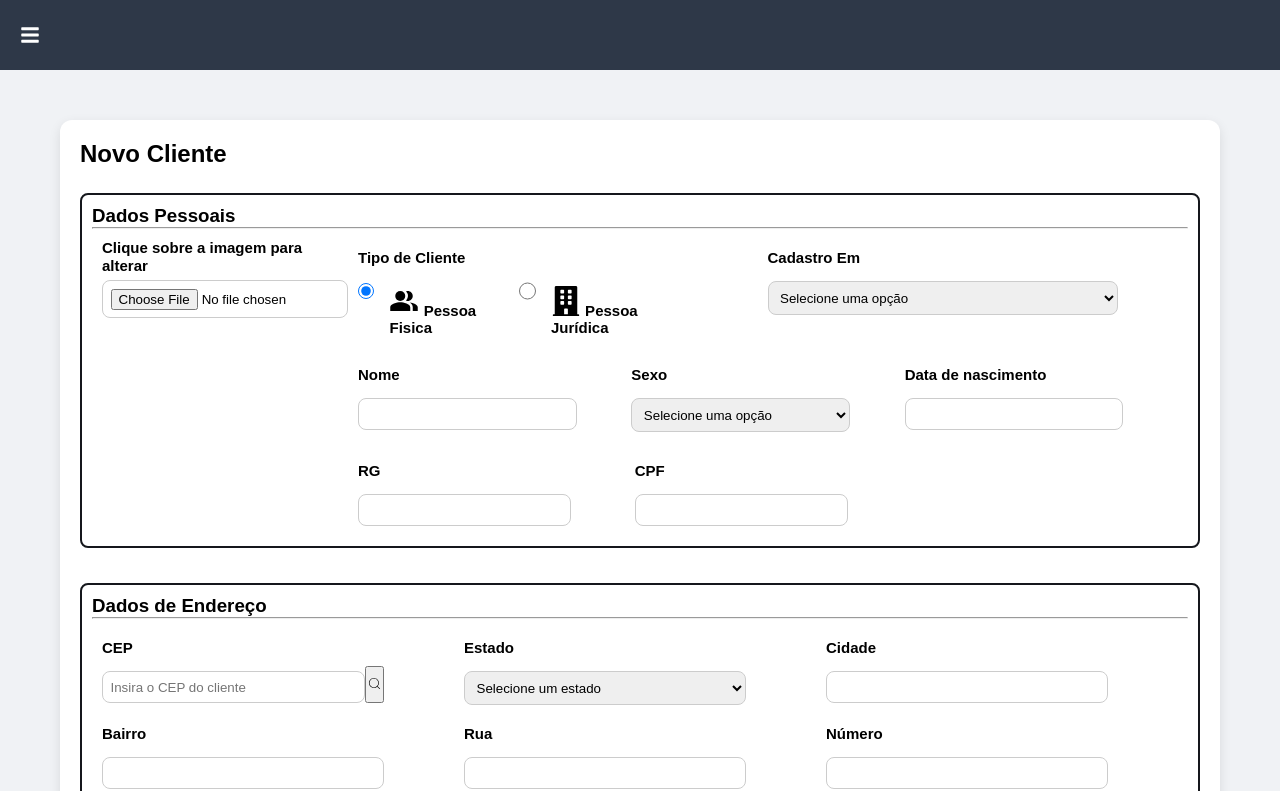
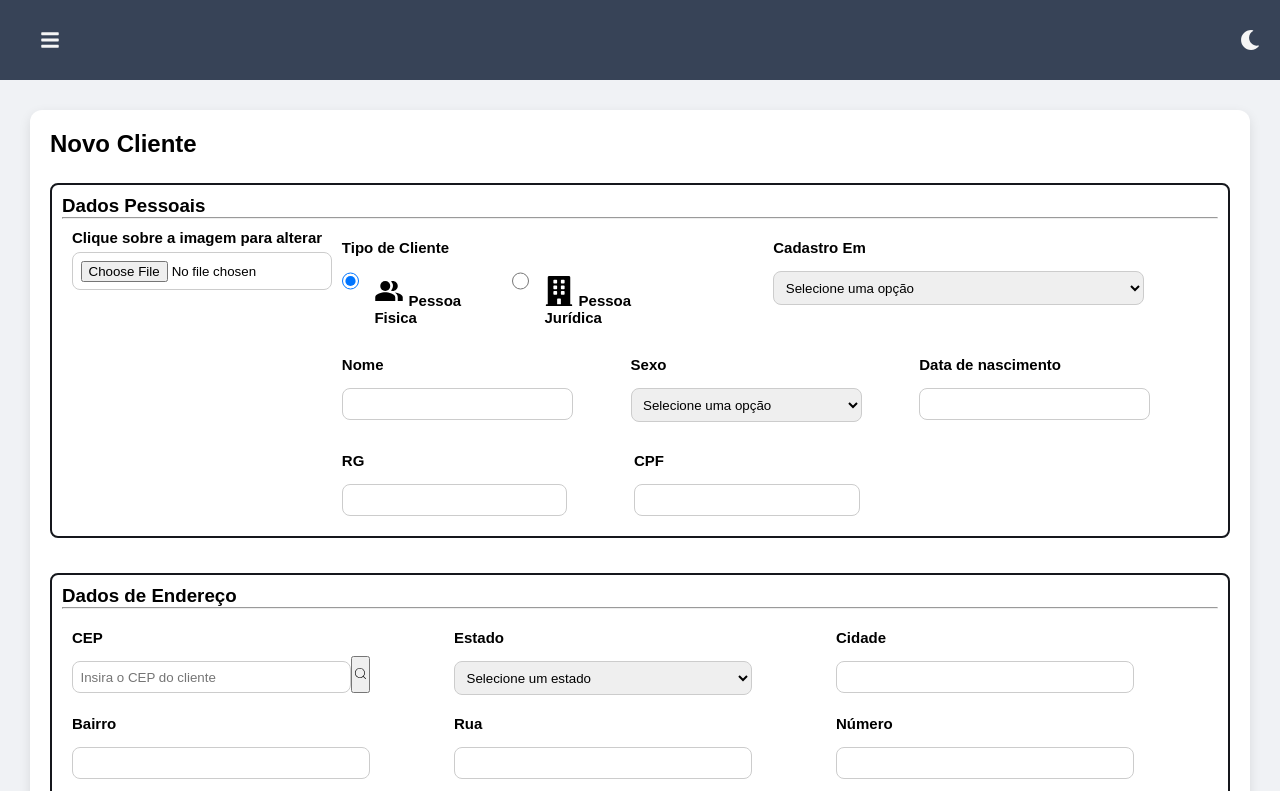
Before and after one commit to slicedcheese1/OticaCrud, a React (Vite) app: page /Sistema/ClienteCadastro in a window 1280 px wide. Shown: the top 791 px of the page. Built offline with nearby package versions, Linux system fonts and the light colour scheme.

Commit message:
Ajuste Header / DarkTheme / Scroll Sidebar / Menu Sidebar

```diff
--- a/src/App.css
+++ b/src/App.css
@@ -7,10 +7,9 @@ body {
 }
 
 .container{
-    margin-top: 80px;
-    padding: 4rem;
-    padding-top: 2rem;
-    transition: margin-left 500ms;
+    padding: 1rem;
+    padding-top: 1rem;
+    transition: margin-left 270ms;
 }
 
 .sidebar-open {
--- /dev/null
+++ b/src/DarkMode/DarkModeTheme.css
@@ -0,0 +1,11 @@
+:root{
+    --background-color: #ffffff;
+    --text-color: #2e3848;
+    --card-color: #E0E0E0;
+}
+
+.dark-mode{
+    --background-color: #ffffff;
+    --text-color: #2e3848;
+    --card-color: #E0E0E0;
+}
--- /dev/null
+++ b/src/DarkMode/DarkModeTheme.jsx
@@ -0,0 +1,24 @@
+// src/DarkMode/ThemeContext.js
+import React, { createContext, useState, useContext, useEffect } from 'react';
+
+const ThemeContext = createContext();
+
+export const ThemeProvider = ({ children }) => {
+  const [theme, setTheme] = useState('light');
+
+  const toggleTheme = () => {
+    setTheme((prevTheme) => (prevTheme === 'light' ? 'dark' : 'light'));
+  };
+
+  useEffect(() => {
+    document.body.className = theme === 'dark' ? 'dark-mode' : '';
+  }, [theme]);
+
+  return (
+    <ThemeContext.Provider value={{ theme, toggleTheme }}>
+      {children}
+    </ThemeContext.Provider>
+  );
+};
+
+export const useTheme = () => useContext(ThemeContext);
--- a/src/Menu/Sidebar.jsx
+++ b/src/Menu/Sidebar.jsx
@@ -6,27 +6,31 @@ import * as AiIcons from 'react-icons/ai';
 import { SidebarData } from './SidebarData';
 import SubMenu from './SubMenu';
 import { IconContext } from 'react-icons/lib';
+import { useTheme } from '../DarkMode/DarkModeTheme';
+import { FaSun, FaMoon } from 'react-icons/fa';
 
 const Nav = styled.div`
-  position: fixed;
+  position: relative;
   top: 0;
   width: 100%;
-  background: #2e3848;
-  height: 70px;
+  background: #374357;
+  height: 80px;
   display: flex;
-  justify-content: flex-start;
+  justify-content: space-between;
   align-items: center;
-  z-index: 1000; /* Valor alto para garantir que o cabeçalho fique no topo */
+  z-index: 1000;
+  padding: 0 2rem;
 `;
 
 const NavIcon = styled(Link)`
-  margin-left: 2rem;
   font-size: 2rem;
   height: 80px;
   display: flex;
-  justify-content: flex-start;
+  justify-content: ${({ sidebarOpen }) => (sidebarOpen ? 'flex-start' : 'center')};
   align-items: center;
   color: #f5f5f5;
+  transition: margin-left 0.3s ease;
+  margin-left: ${({ sidebarOpen }) => (sidebarOpen ? '250px' : '2rem')};
 `;
 
 const SidebarNav = styled.nav`
@@ -38,28 +42,77 @@ const SidebarNav = styled.nav`
   position: fixed;
   top: 0;
   left: ${({ sidebar }) => (sidebar ? '0' : '-100%')};
-  transition: 350ms;
-  z-index: 10;
+  transition: left 300ms;
+  z-index: 1001;
   overflow: auto;
-  `;
+
+  &::-webkit-scrollbar {
+    width: 12px;
+  }
+  &::-webkit-scrollbar-track {
+    background: #262c38;
+    border-radius: 10px;
+  }
+  &::-webkit-scrollbar-thumb {
+    background: #262c38;
+    border-radius: 10px;
+  }
+  &::-webkit-scrollbar-thumb:hover {
+    background: #555;
+  }
+`;
 
 const SidebarWrap = styled.div`
   width: 100%;
 `;
 
-const Sidebar = ({ sidebar, showSidebar}) => {
+const ThemeToggleButton = styled.button`
+  background: none;
+  border: none;
+  color: #f5f5f5;
+  width: 20px;
+  height: 20px;
+  cursor: pointer;
+  display: flex;
+  align-items: center;
+  justify-content: center;
+  margin-left: auto;
+
+  &:hover {
+    color: #f5f5f5;
+  }
+
+  svg {
+    width: 100%;
+    height: 100%;
+  }
+`;
+
+
+const Sidebar = ({ sidebar, showSidebar }) => {
+  const { theme, toggleTheme } = useTheme();
+  const [sidebarOpen, setSidebarOpen] = useState(false);
+
+  const handleSidebarToggle = () => {
+    setSidebarOpen(!sidebarOpen);
+    showSidebar();
+  };
+
   return (
     <>
-      <IconContext.Provider value={{ color: '#ffff' }}>
+      <IconContext.Provider value={{ color: '#f5f5f5' }}>
         <Nav>
-          <NavIcon to='#'>
-            <FaIcons.FaBars onClick={showSidebar} />
+          <NavIcon to="#" sidebarOpen={sidebarOpen}>
+            <FaIcons.FaBars onClick={handleSidebarToggle} />
           </NavIcon>
+          <ThemeToggleButton onClick={toggleTheme}>
+            {theme === 'light' ? <FaMoon /> : <FaSun />}
+          </ThemeToggleButton>
         </Nav>
-        <SidebarNav sidebar={sidebar}>
+        <SidebarNav sidebar={sidebarOpen}>
           <SidebarWrap>
-            <NavIcon to='#'>
-              <AiIcons.AiOutlineClose onClick={showSidebar} />
+            <NavIcon to="#">
+              Aqui vai ser foto e nome
             </NavIcon>
             {SidebarData.map((item, index) => {
               return <SubMenu item={item} key={index} />;
--- a/src/Sistema.jsx
+++ b/src/Sistema.jsx
@@ -1,11 +1,15 @@
 import { Outlet } from 'react-router-dom'
 import Sidebar from './Menu/Sidebar'
 import { useState } from 'react'
+import { useTheme } from './DarkMode/DarkModeTheme';
 
 function Sistema() {
   // define estado da sidebar
   const [sidebar, setSidebar] = useState(false);
   const showSidebar = () => {setSidebar(!sidebar);};
+
+  // Obtendo o tema atual e a função para alternar o tema do contexto
+  const { theme, toggleTheme } = useTheme();
 
   // ln 15 - apenas 'container' se 'sidebar' estiver fechado, caso contrario, classe tambem chamada de 'sidebar-open'(para o css)
   return (
@@ -15,7 +19,6 @@ function Sistema() {
         <Outlet />
       </div>
     </>
-  )
+  );
 }
-
 export default Sistema;
--- a/src/main.jsx
+++ b/src/main.jsx
@@ -2,6 +2,8 @@ import React from 'react';
 import ReactDOM from 'react-dom/client';
 import { createBrowserRouter, RouterProvider } from 'react-router-dom';
 import App from './App.jsx';
+import { ThemeProvider } from './DarkMode/DarkModeTheme';
+import './DarkMode/DarkModeTheme.css';
 
 //import Clientes from './Pages/ClienteCadastro.jsx';
 import ClienteBusca from './Pages/Clientes/ClienteBusca.jsx';
@@ -161,6 +163,8 @@ const router = createBrowserRouter([
 
 ReactDOM.createRoot(document.getElementById('root')).render(
   <React.StrictMode>
-    <RouterProvider router={router} />
+    <ThemeProvider>
+      <RouterProvider router={router} />
+    </ThemeProvider>
   </React.StrictMode>
 );
```
